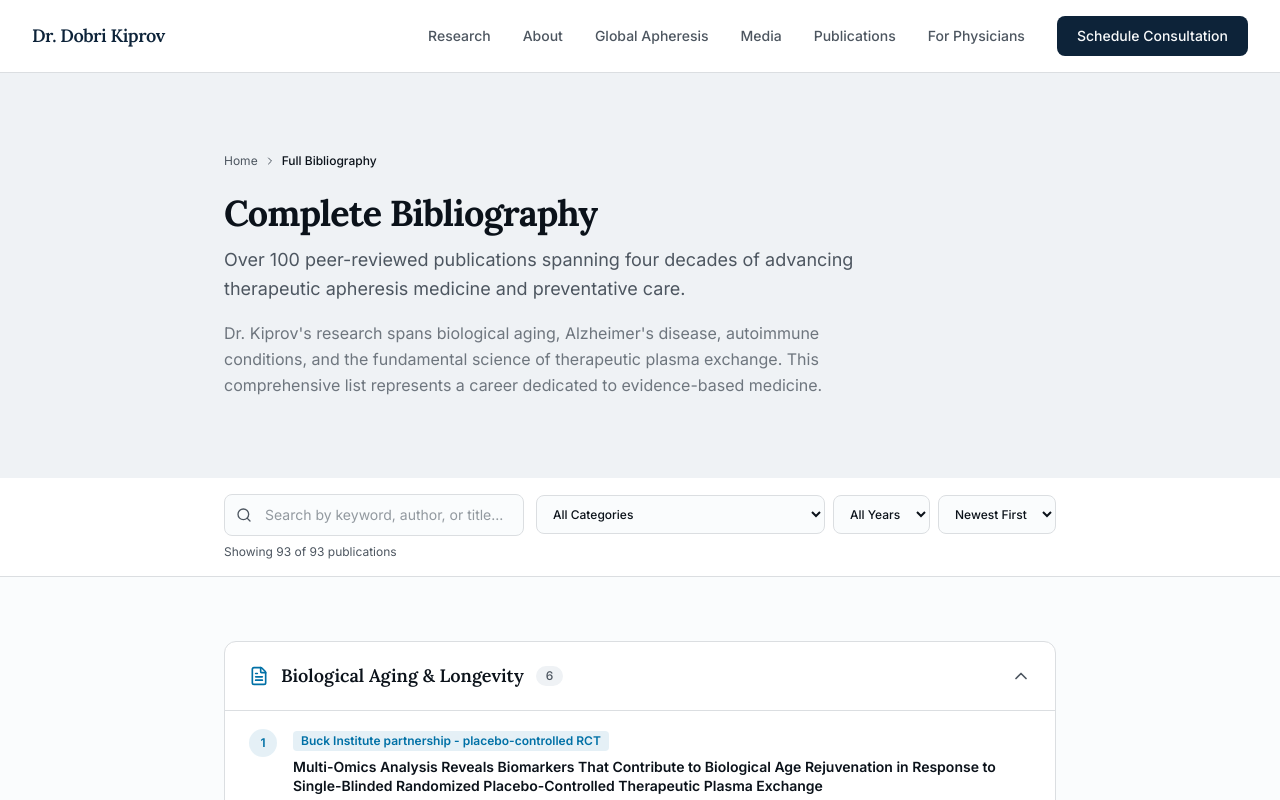
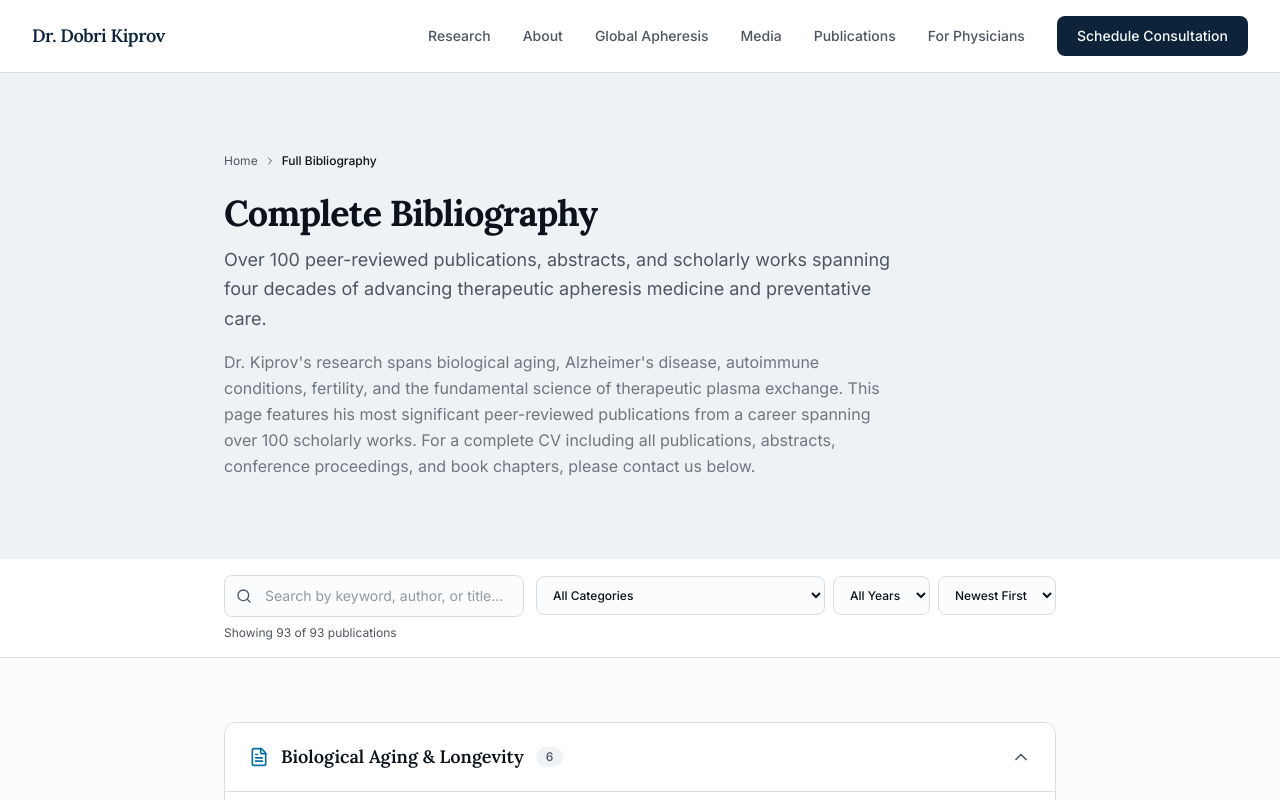
Before and after one commit to dralgreen70/v0-dr-kiprov-website, a Next.js app: page /full-bibliography in a window 1280 px wide. Shown: the top 800 px of the page. Built offline with nearby package versions, Linux system fonts and the light colour scheme.

Commit message:
feat: enhance hero subtitle and intro paragraph content\n\nUpdate subtitle and intro to highlight publications and fertility.

```diff
--- a/app/full-bibliography/page.tsx
+++ b/app/full-bibliography/page.tsx
@@ -224,14 +224,18 @@ export default function FullBibliographyPage() {
               Complete Bibliography
             </h1>
             <p className="mt-3 text-lg leading-relaxed text-muted-foreground max-w-2xl">
-              Over 100 peer-reviewed publications spanning four decades of
-              advancing therapeutic apheresis medicine and preventative care.
+              Over 100 peer-reviewed publications, abstracts, and scholarly
+              works spanning four decades of advancing therapeutic apheresis
+              medicine and preventative care.
             </p>
             <p className="mt-4 text-base leading-relaxed text-muted-foreground/80 max-w-2xl">
               {"Dr. Kiprov's"} research spans biological aging, {"Alzheimer's"}{" "}
-              disease, autoimmune conditions, and the fundamental science of
-              therapeutic plasma exchange. This comprehensive list represents a
-              career dedicated to evidence-based medicine.
+              disease, autoimmune conditions, fertility, and the fundamental
+              science of therapeutic plasma exchange. This page features his most
+              significant peer-reviewed publications from a career spanning over
+              100 scholarly works. For a complete CV including all publications,
+              abstracts, conference proceedings, and book chapters, please
+              contact us below.
             </p>
           </div>
         </section>
```
